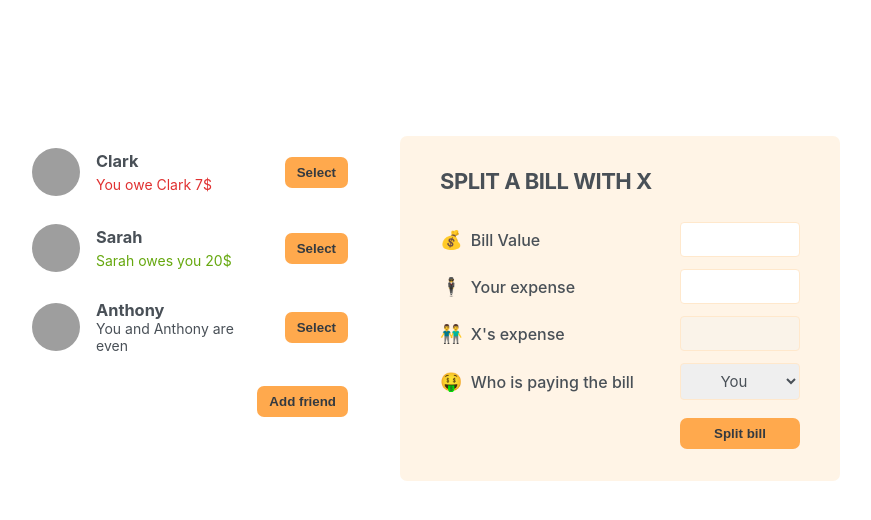
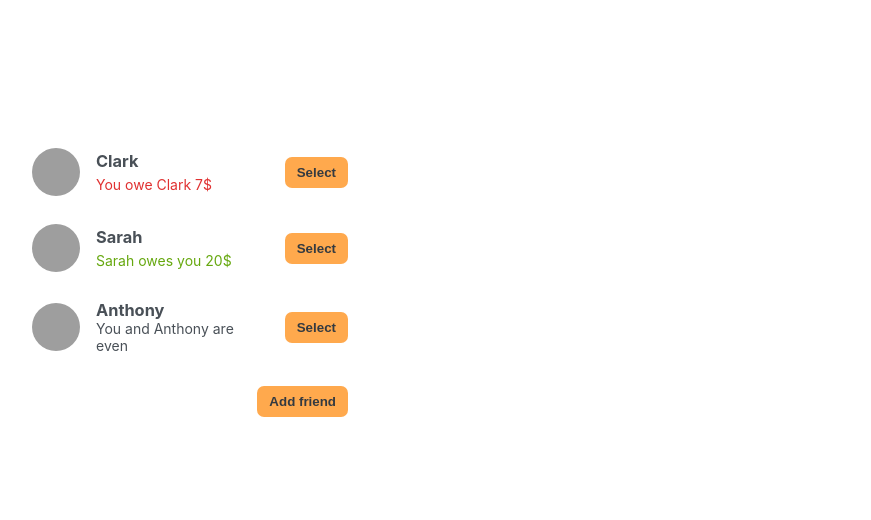
Before and after one commit to darkangel7863/eat-n-split, a React (Create React App) app: page / in a window 1280 px wide. Shown: the top 520 px of the page, without its empty margins (210-1081 px from the left). Built offline with nearby package versions, Linux system fonts and the light colour scheme; grey boxes are pictures that could not be loaded.

Commit message:
Building the select friend

```diff
--- a/src/App.js
+++ b/src/App.js
@@ -24,6 +24,7 @@
 export default function App() {
   const [friends, setFriends] = useState(initialFriends);
   const [showAddFriend, setShowAddFriend] = useState(false);
+  const [selectedFriend, setSelectedFriend] = useState(null);
 
   function handleShowAddFriend() {
     setShowAddFriend(show => !show);
@@ -33,36 +34,50 @@
     setFriends(friends => [...friends, friend]);
     setShowAddFriend(false);
   }
+
+  function handleSelection(friend) {
+    setSelectedFriend(cur => (cur?.id === friend.id ? null : friend));
+    setShowAddFriend(false);
+  }
+
   return (
     <div className="app">
       <div className="sidebar">
-        <FriendsList friends={friends} />
+        <FriendsList
+          friends={friends}
+          onSelection={handleSelection}
+          selectedFriend={selectedFriend}
+        />
         {showAddFriend && <FormAddFriend onAddFriend={handleAddFriend} />}
         <Button onClick={handleShowAddFriend}>
           {showAddFriend ? 'Close' : 'Add friend'}
         </Button>
       </div>
-      <FormSplitBill />
+      {selectedFriend && <FormSplitBill selectedFriend={selectedFriend} />}
     </div>
   );
 }
 
-function FriendsList({ friends }) {
+function FriendsList({ friends, onSelection, selectedFriend }) {
   return (
     <ul>
       {friends.map(friend => (
         <Friend
           friend={friend}
           key={friend.id}
+          onSelection={onSelection}
+          selectedFriend={selectedFriend}
         />
       ))}
     </ul>
   );
 }
 
-function Friend({ friend }) {
+function Friend({ friend, onSelection, selectedFriend }) {
+  const isSelected = selectedFriend?.id === friend.id;
+
   return (
-    <li>
+    <li className={isSelected ? 'selected' : ''}>
       <img
         src={friend.image}
         alt={friend.name}
@@ -79,7 +94,9 @@
         </p>
       )}
       {friend.balance === 0 && <p>You and {friend.name} are even</p>}
-      <Button>Select</Button>
+      <Button onClick={() => onSelection(friend)}>
+        {isSelected ? 'Close' : 'Select'}
+      </Button>
     </li>
   );
 }
@@ -141,17 +158,17 @@
   );
 }
 
-function FormSplitBill() {
+function FormSplitBill({ selectedFriend }) {
   return (
     <form className="form-split-bill">
-      <h2>Split a bill with X</h2>
+      <h2>Split a bill with {selectedFriend.name}</h2>
       <label>💰 Bill Value</label>
       <input type="text" />
 
       <label>🕴 Your expense </label>
       <input type="text" />
 
-      <label>👬 X's expense</label>
+      <label>👬 {selectedFriend.name}'s expense</label>
       <input
         type="text"
         disabled
@@ -160,7 +177,7 @@
       <label>🤑 Who is paying the bill</label>
       <select>
         <option value="user">You</option>
-        <option value="friend">X</option>
+        <option value="friend">{selectedFriend.name}</option>
       </select>
       <Button>Split bill</Button>
     </form>
```
